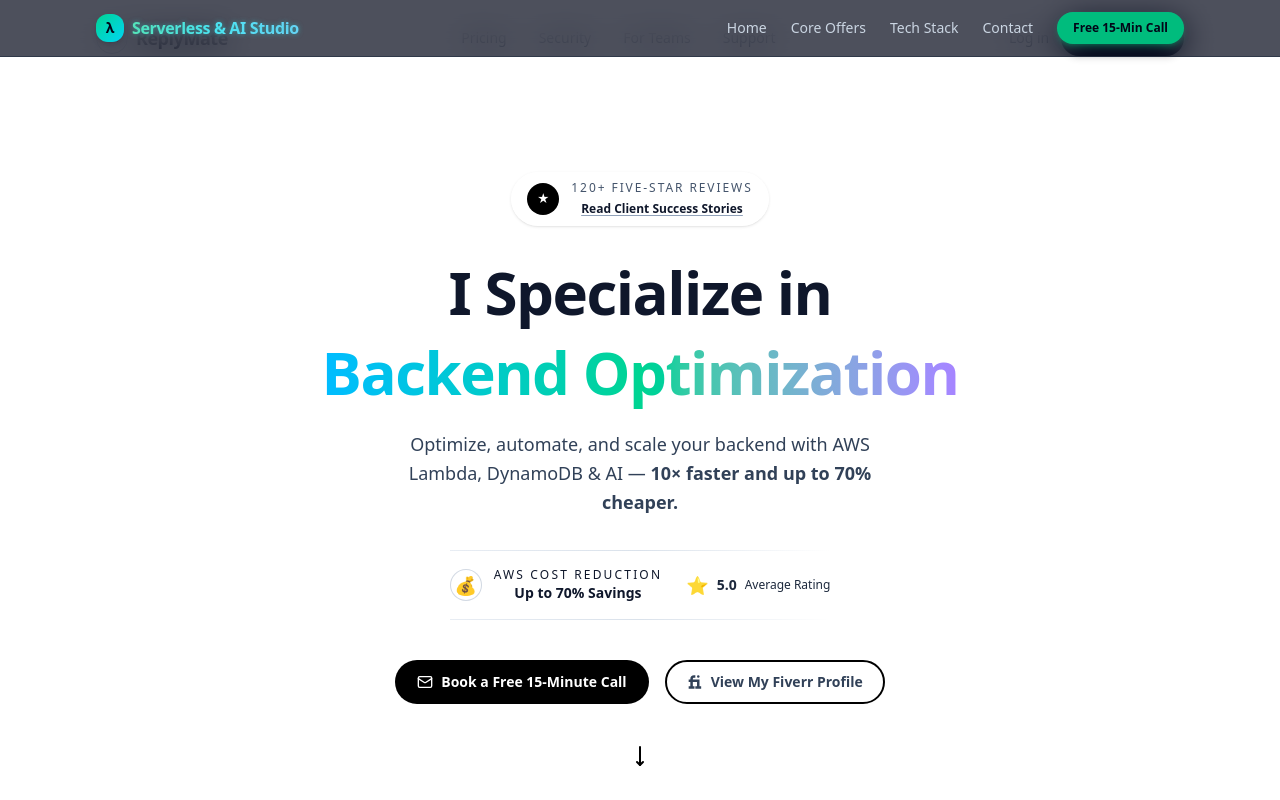
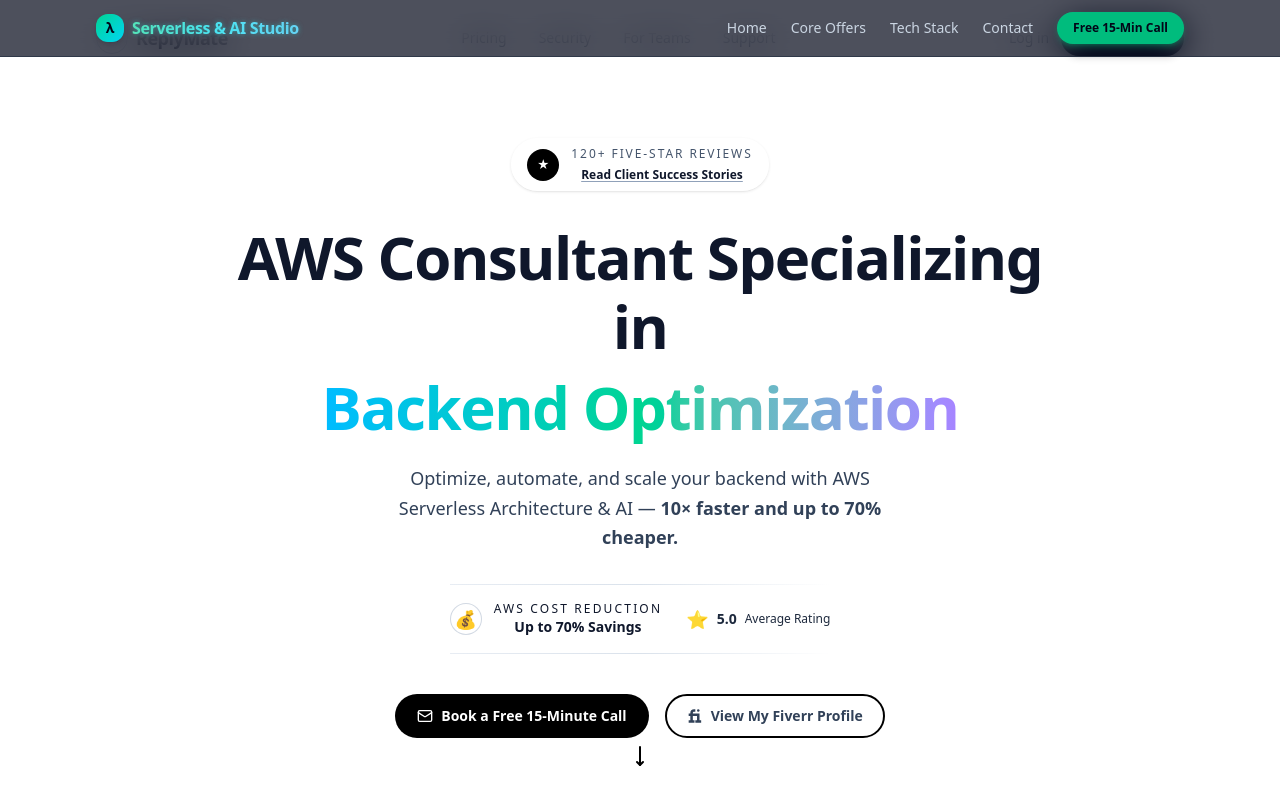
Before and after one commit to opmtwo/opmtwo-website, a Next.js app: page /home in a window 1280 px wide. Shown: the top 800 px of the page. Built offline with nearby package versions, Linux system fonts and the light colour scheme; a web font is replaced by a local one.

Commit message:
Update email contact and enhance Hero section content for clarity

```diff
--- a/components/Hero.tsx
+++ b/components/Hero.tsx
@@ -27,7 +27,7 @@
 	emailLabel = 'Book a Free 15-Minute Call',
 	whatsappLabel = 'Chat on WhatsApp',
 	fiverrLabel = 'View My Fiverr Profile',
-	email = 'you@example.com',
+	email = 'connect@opmtwo.com',
 	whatsapp,
 	fiverr = 'onepunchmantwo',
 }) => {
@@ -100,21 +100,23 @@
 				</div> */}
 
 				{/* Rating */}
+				<a className="cursor-pointer" href="https://www.fiverr.com/onepunchmantwo" target="_blank" rel="noreferrer">
 					<div className="inline-flex items-center gap-3 rounded-full bg-white/70 px-4 py-2 text-sm shadow-sm backdrop-blur">
 						<div className="flex h-8 w-8 items-center justify-center rounded-full bg-black text-xs font-semibold text-white">
 							<span>★</span>
 						</div>
 						<div className="space-y-0.5 leading-snug">
 							<p className="text-xs font-medium uppercase tracking-[0.16em] text-slate-600">120+ Five-Star Reviews</p>
-						<button className="text-xs font-semibold text-slate-900 underline decoration-slate-400 underline-offset-2">
+							<button className="pointer-events-none text-xs font-semibold text-slate-900 underline decoration-slate-400 underline-offset-2">
 								Read Client Success Stories
 							</button>
 						</div>
 					</div>
+				</a>
 
 				{/* Heading */}
 				<h1 className="mb-3 text-4xl font-semibold tracking-tight text-slate-900 dark:text-white sm:text-5xl md:text-6xl mt-8">
-					{/* Your white-label partner for */}I Specialize in
+					{/* Your white-label partner for */}AWS Consultant Specializing in
 				</h1>
 
 				{/* Animated second line */}
@@ -136,7 +138,7 @@
 						</h1> */}
 
 					<p className="max-w-lg text-base leading-relaxed text-slate-700 dark:text-white sm:text-lg">
-						Optimize, automate, and scale your backend with AWS Lambda, DynamoDB & AI —{' '}
+						Optimize, automate, and scale your backend with AWS Serverless Architecture & AI —{' '}
 						<span className="font-semibold">10× faster and up to 70% cheaper.</span>
 					</p>
 				</div>
```
Lines whose indentation alone changed are shown as unchanged.
